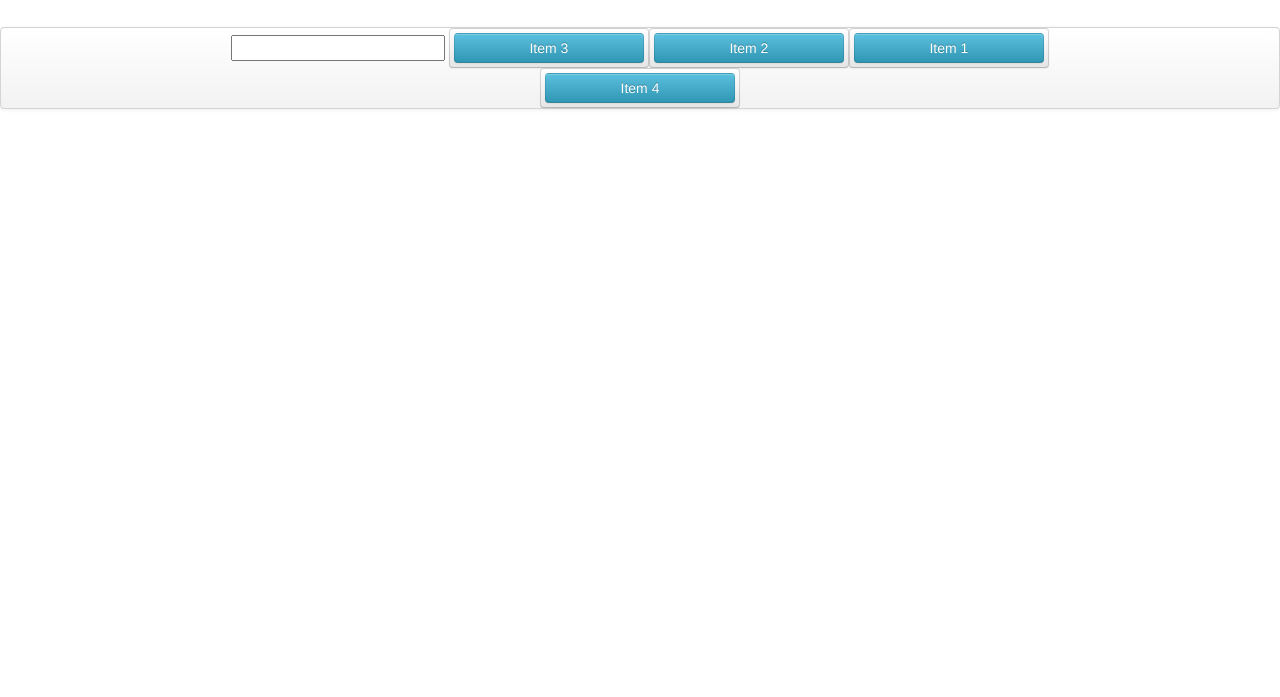
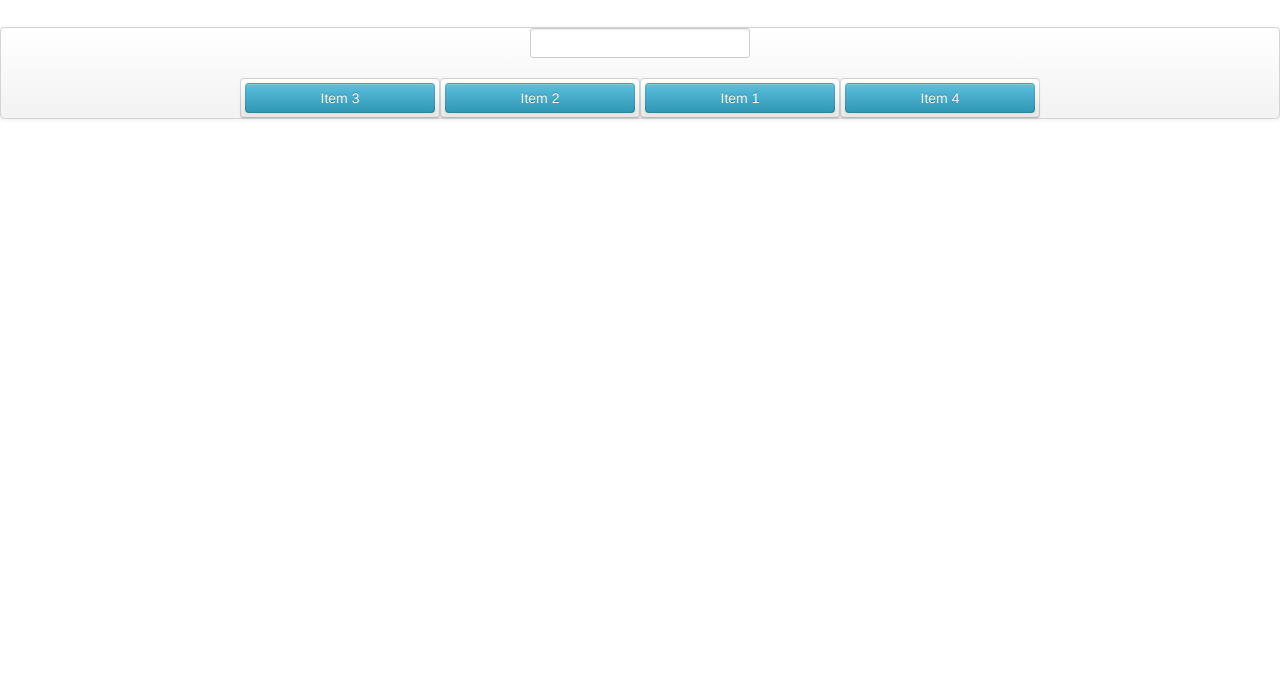
Before and after one commit to codef0rmer/angular-dragdrop, a website: page demo/dnd-search-filter.html in a window 1280 px wide. Shown: the part 103-800 px from the top of the page. Drawn offline with nearby package versions, Linux system fonts and the light colour scheme.

Commit message:
Align search field

```diff
--- a/demo/dnd-search-filter.html
+++ b/demo/dnd-search-filter.html
@@ -58,7 +58,9 @@
   </div>
   <div class="navbar-inner">
     <div class="container form-inline" style="text-align: center;">
-      <input ng-model="search"/>
+      <form>
+        <input type="text" ng-model="search"/>
+      </form>
       <div class="btn btn-droppable" ng-repeat="item in list2 | filter : search" data-drop="true" ng-model='list2' jqyoui-droppable="{index: {{$index}}, applyFilter: 'filterIt'}">
         <div class="btn btn-info btn-draggable" data-drag="{{item.drag}}" data-jqyoui-options="{revert: 'invalid'}" ng-model="list2" jqyoui-draggable="{index: {{$index}},animate:true, applyFilter: 'filterIt'}" ng-hide="!item.title">{{item.title}}</div>
       </div>
```
